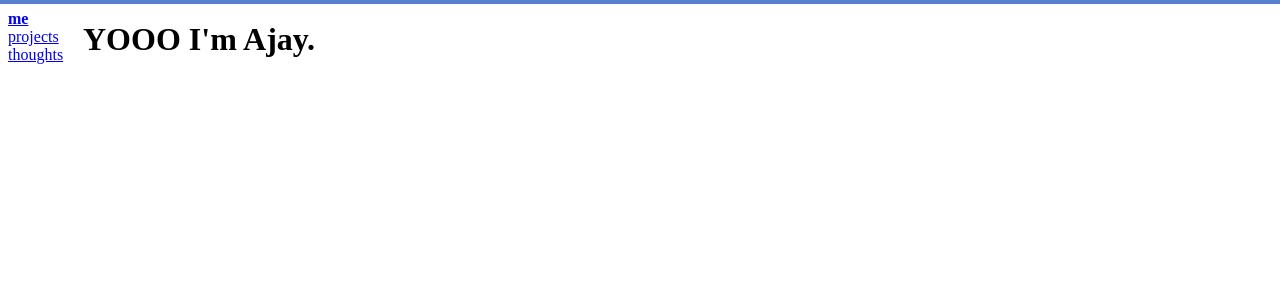
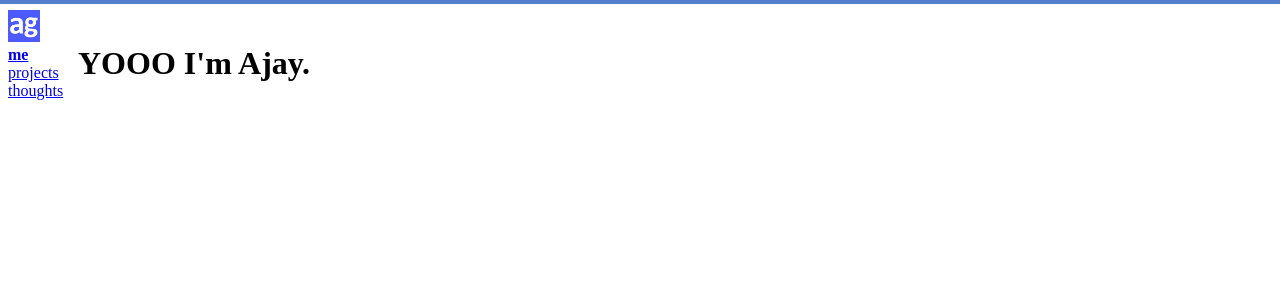
Before and after one commit to agopinath/agopinath.github.io, a Jekyll site: the page built from index.html, in a window 1280 px wide. Shown: the top 300 px of the page. Built offline with Jekyll 4.4.1, drawn with Linux system fonts in a browser that asks for light colours.

Commit message:
added assets, favicon, and positioning

```diff
--- a/_config.yml
+++ b/_config.yml
@@ -1 +1,2 @@
 name: "Ajay Gopinath"
+home: "/index.html"
--- a/_includes/header.html
+++ b/_includes/header.html
@@ -3,11 +3,13 @@
 	<head>
 		<title>{{ page.title }}</title>
 		<link rel="stylesheet" type="text/css" href="/site.css">
+		<link rel="shortcut icon" type="image/x-icon" href="/assets/favicon.ico" />
 	</head>
 	<body>
 		<div id="header_line"></div>
 		<div id="container">
 			<div id="sidebar">
+				<a href={{site.home}}><img src="assets/web_logo_32x32.png" alt="" height="32" width="32"></a>
 				<a class="sb_text" href="index.html">
 					{% if page.type == "me" %}
 						<b>me</b>
--- a/site.css
+++ b/site.css
@@ -14,6 +14,6 @@
     width:50px;
 }
 
-#content {
-    margin:5px 0 0px 75px;
+#content {;
+    margin:45px 0px 0px 70px;
 }
```
Also changed, not shown: assets/favicon.ico, 3 other files.
